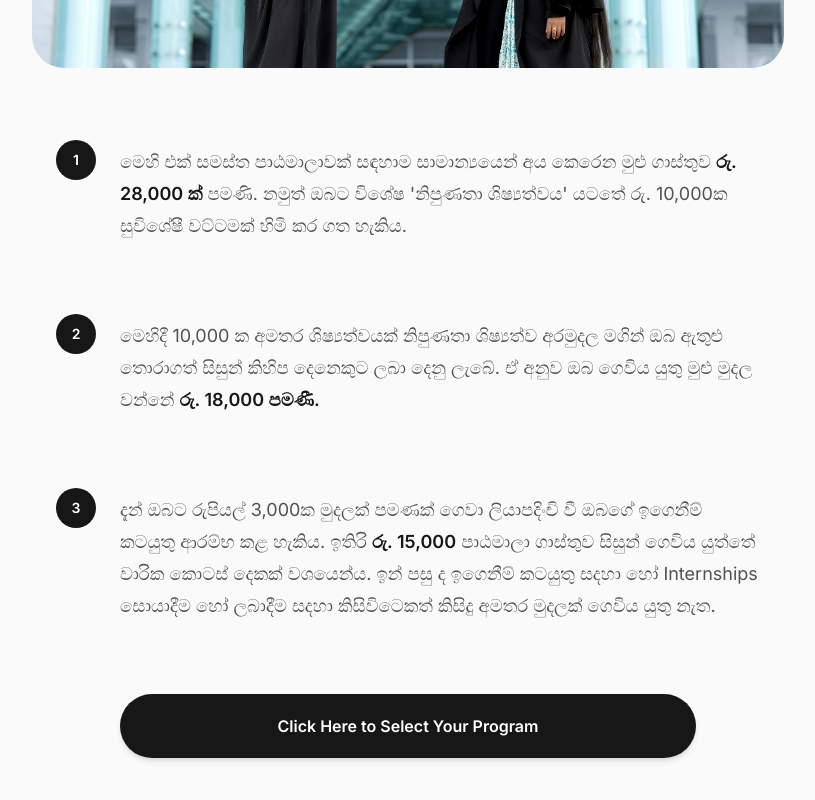
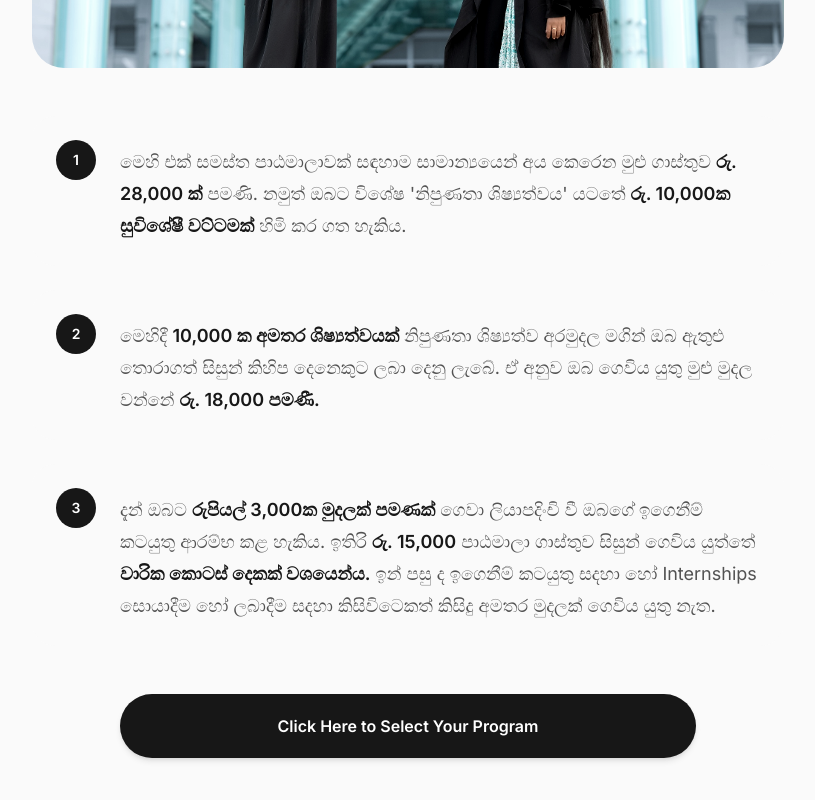
Before and after one commit to codezelat/cca-offer-student-onboarding, a Next.js app: page / in a window 1280 px wide. Shown: the part 1041-1841 px from the top of the page, without its empty margins (232-1047 px from the left). Built offline with nearby package versions, Linux system fonts and the light colour scheme; no server answers.

Commit message:
refactor: Update proposition content structure to use Markdown-like bolding and adjust rendering logic.

```diff
--- a/app/page.tsx
+++ b/app/page.tsx
@@ -45,7 +45,7 @@ export default function HomePage() {
         {/* Propositions Section */}
         <section className="w-full space-y-10">
           <ol className="space-y-6">
-            {publicCopy.home.propositions.map((lines, index) => (
+            {publicCopy.home.propositions.map((text, index) => (
               <li
                 key={index}
                 className="flex items-start gap-6 text-base leading-7 text-neutral-600 sm:text-lg sm:leading-8 bg-neutral-50 p-6 rounded-3xl"
@@ -54,13 +54,16 @@ export default function HomePage() {
                   {index + 1}
                 </span>
                 <div className="pt-1.5">
-                  <span>{lines[0]} </span>
-                  {lines[1] ? (
-                    <strong className="font-semibold text-neutral-900">
-                      {lines[1]}
-                    </strong>
-                  ) : null}
-                  {lines[2] ? <span> {lines[2]}</span> : null}
+                  {text.split(/(\*\*.*?\*\*)/g).map((part, i) => {
+                    if (part.startsWith('**') && part.endsWith('**')) {
+                      return (
+                        <strong key={i} className="font-semibold text-neutral-900">
+                          {part.slice(2, -2)}
+                        </strong>
+                      );
+                    }
+                    return <span key={i}>{part}</span>;
+                  })}
                 </div>
               </li>
             ))}
--- a/lib/content/public.ts
+++ b/lib/content/public.ts
@@ -16,21 +16,9 @@ export const publicCopy = {
     cta: "Click Here to Select Your Program",
     imageAlt: "Convocation Ceremony",
     propositions: [
-      [
-        "මෙහි එක් සමස්ත පාඨමාලාවක් සඳහාම සාමාන්‍යයෙන් අය කෙරෙන මුළු ගාස්තුව",
-        "රු. 28,000 ක්",
-        "පමණි. නමුත් ඔබට විශේෂ 'නිපුණතා ශිෂ්‍යත්වය' යටතේ රු. 10,000ක සුවිශේෂී වට්ටමක් හිමි කර ගත හැකිය.",
-      ],
-      [
-        "මෙහිදී 10,000 ක අමතර ශිෂ්‍යත්වයක් නිපුණතා ශිෂ්‍යත්ව අරමුදල මගින් ඔබ ඇතුළු තොරාගත් සිසුන් කිහිප දෙනෙකුට ලබා දෙනු ලැබේ. ඒ අනුව ඔබ ගෙවිය යුතු මුළු මුදල වන්නේ",
-        "රු. 18,000 පමණී.",
-        "",
-      ],
-      [
-        "දැන් ඔබට රුපියල් 3,000ක මුදලක් පමණක් ගෙවා ලියාපදිංචි වී ඔබගේ ඉගෙනීම් කටයුතු ආරම්භ කළ හැකිය. ඉතිරි ",
-        "රු. 15,000",
-        "පාඨමාලා ගාස්තුව සිසුන් ගෙවිය යුත්තේ වාරික කොටස් දෙකක් වශයෙන්ය. ඉන් පසු ද ඉගෙනීම් කටයුතු සදහා හෝ Internships සොයාදීම හෝ ලබාදීම සදහා කිසිවිටෙකත් කිසිදු අමතර මුදලක් ගෙවිය යුතු නැත.",
-      ],
+      "මෙහි එක් සමස්ත පාඨමාලාවක් සඳහාම සාමාන්‍යයෙන් අය කෙරෙන මුළු ගාස්තුව **රු. 28,000 ක්** පමණි. නමුත් ඔබට විශේෂ 'නිපුණතා ශිෂ්‍යත්වය' යටතේ **රු. 10,000ක සුවිශේෂී වට්ටමක්** හිමි කර ගත හැකිය.",
+      "මෙහිදී **10,000 ක අමතර ශිෂ්‍යත්වයක්** නිපුණතා ශිෂ්‍යත්ව අරමුදල මගින් ඔබ ඇතුළු තොරාගත් සිසුන් කිහිප දෙනෙකුට ලබා දෙනු ලැබේ. ඒ අනුව ඔබ ගෙවිය යුතු මුළු මුදල වන්නේ **රු. 18,000 පමණී.**",
+      "දැන් ඔබට **රුපියල් 3,000ක මුදලක් පමණක්** ගෙවා ලියාපදිංචි වී ඔබගේ ඉගෙනීම් කටයුතු ආරම්භ කළ හැකිය. ඉතිරි **රු. 15,000** පාඨමාලා ගාස්තුව සිසුන් ගෙවිය යුත්තේ **වාරික කොටස් දෙකක් වශයෙන්ය.** ඉන් පසු ද ඉගෙනීම් කටයුතු සදහා හෝ Internships සොයාදීම හෝ ලබාදීම සදහා කිසිවිටෙකත් කිසිදු අමතර මුදලක් ගෙවිය යුතු නැත.",
     ],
   },
   selectDiploma: {
```
